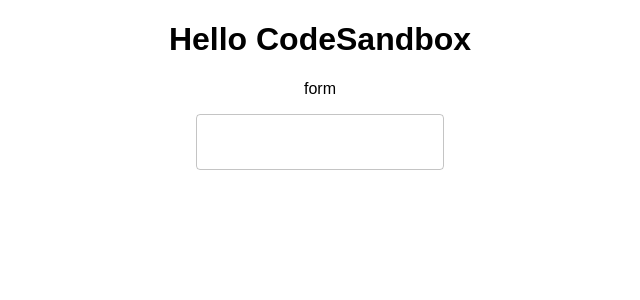
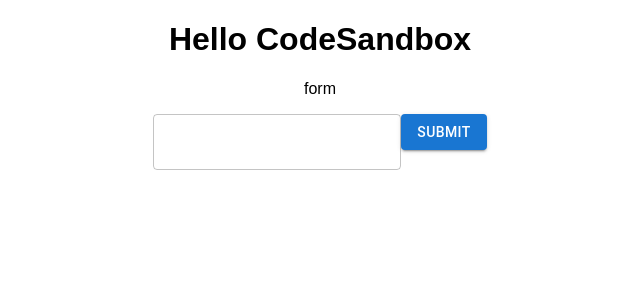
Before and after one commit to hascho/react-hook-form-sandbox, a React (Create React App) app: page / in a window 1280 px wide. Shown: the top 300 px of the page, without its empty margins (320-960 px from the left). Built offline with nearby package versions, Linux system fonts and the light colour scheme.

Commit message:
feat: add yup validation

```diff
--- a/src/components/Form/Form.tsx
+++ b/src/components/Form/Form.tsx
@@ -1,7 +1,7 @@
 import { useForm, Controller } from "react-hook-form";
 import type { SubmitHandler } from "react-hook-form";
 import { yupResolver } from "@hookform/resolvers/yup";
-import { TextField } from "@mui/material";
+import { Button, TextField } from "@mui/material";
 
 import { schema } from "./Form.schema";
 import type { FormState } from "./Form.types";
@@ -11,17 +11,32 @@
     console.log(data);
   };
 
-  const { control, handleSubmit } = useForm<FormState>({
+  const {
+    control,
+    handleSubmit,
+    formState: { errors }
+  } = useForm<FormState>({
     resolver: yupResolver(schema)
   });
+
   return (
-    <form onSubmit={handleSubmit(onSubmit)}>
+    <form>
       <p>form</p>
       <Controller
         control={control}
+        render={({ field }) => (
+          <TextField
+            {...field}
+            id={field.name}
+            error={!!errors.firstName}
+            helperText={errors.firstName ? errors.firstName?.message : ""}
+          />
+        )}
         name="firstName"
-        render={({ field }) => <TextField id="firstName" {...field} />}
       />
+      <Button onClick={handleSubmit(onSubmit)} variant="contained">
+        Submit
+      </Button>
     </form>
   );
 };
```
